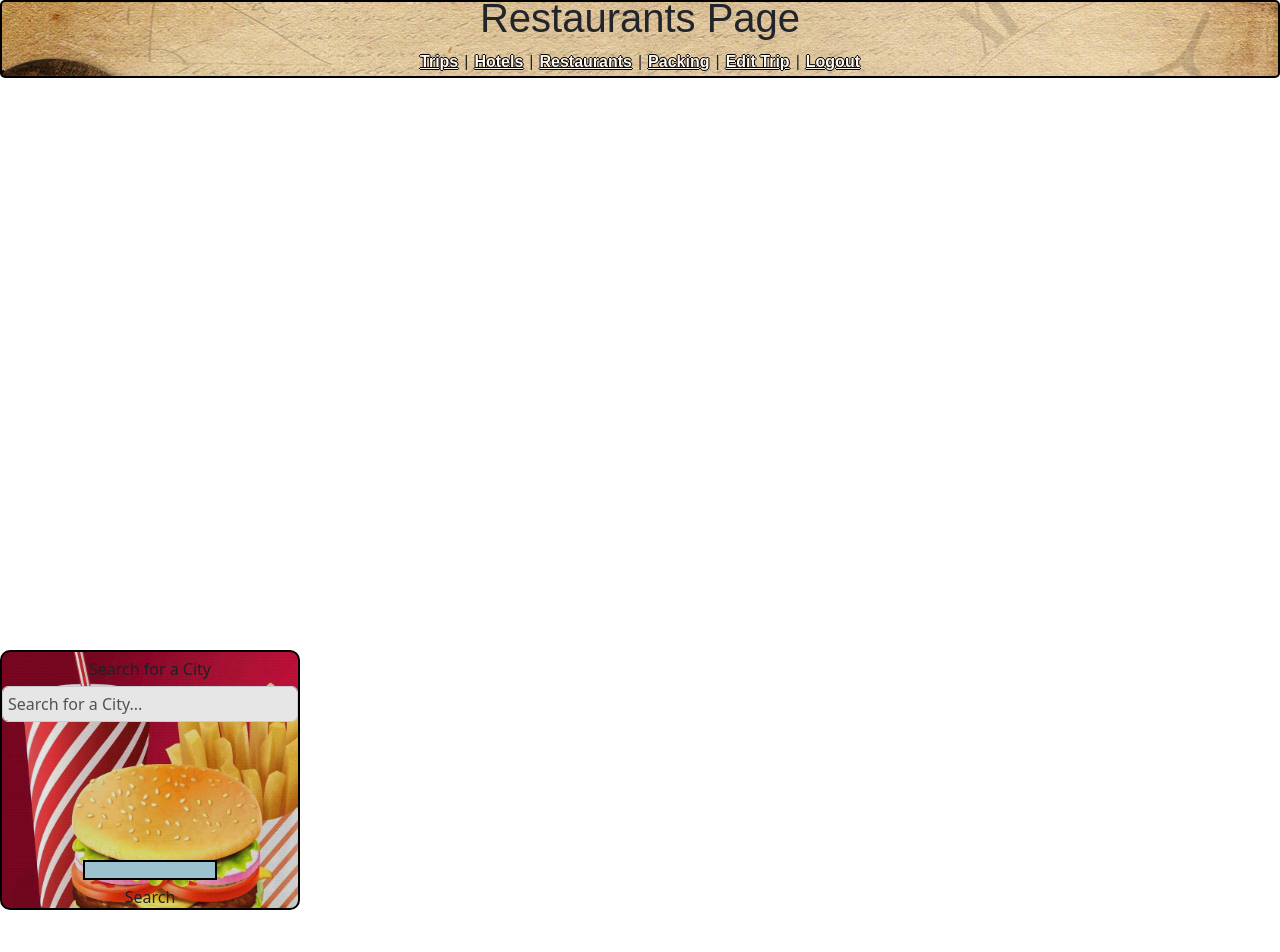
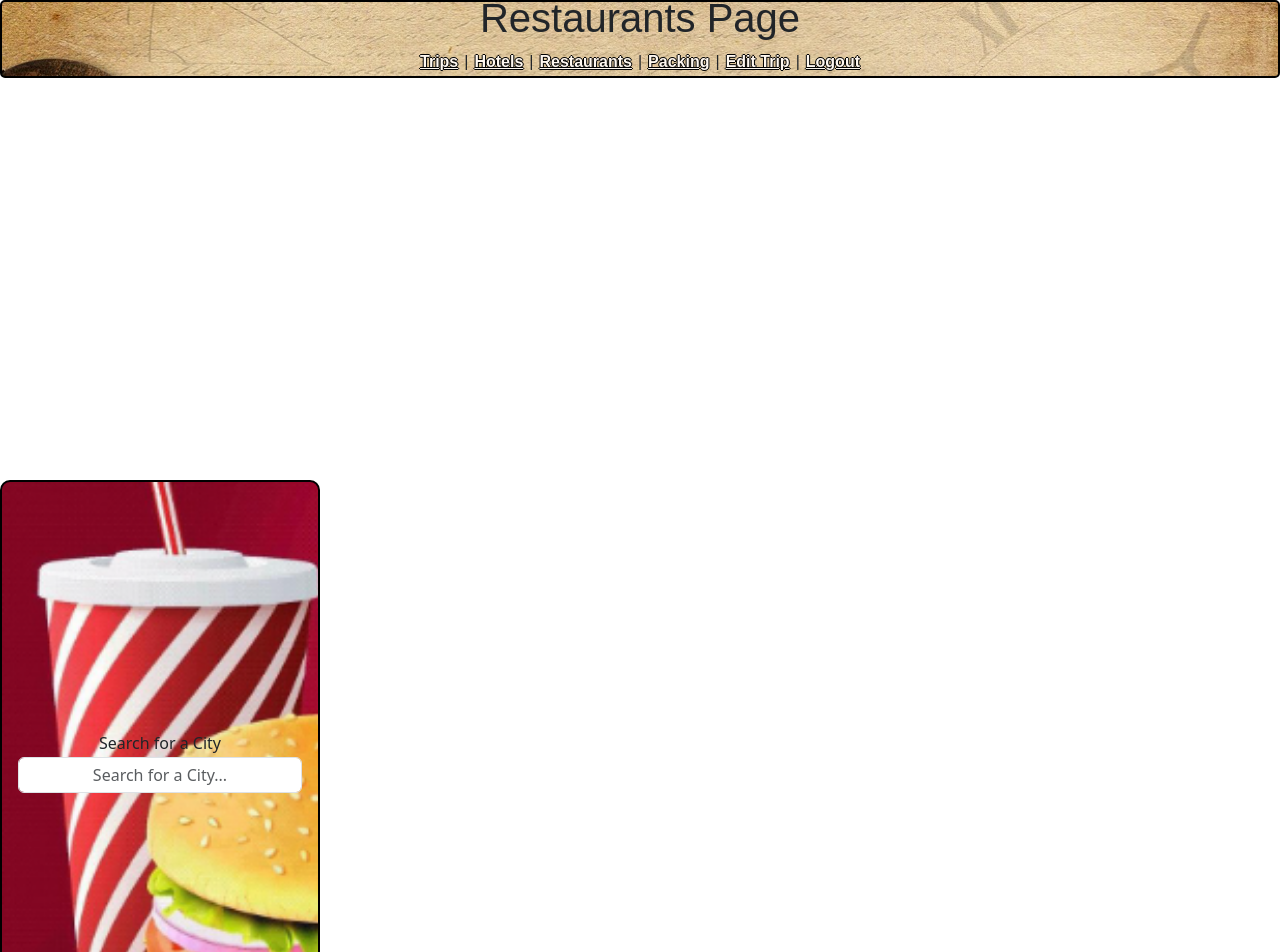
Before and after one commit to devbelle/Project-3, a React (Vite) app in the folder Adventure Awaits/client/: page /restaurants in a window 1280 px wide. Shown: the top 952 px of the page. Before the commit the page ends 910 px from the top, so only its background shows below. Built offline with nearby package versions, Linux system fonts and the light colour scheme.

Commit message:
page fix

```diff
--- a/Adventure Awaits/client/src/pages/RestaurantsPage.jsx
+++ b/Adventure Awaits/client/src/pages/RestaurantsPage.jsx
@@ -4,18 +4,20 @@ import { useState } from "react";
 import { useLazyQuery } from "@apollo/client";
 import { GET_RESTAURANTS } from "../utils/queries";
 import "bootstrap/dist/css/bootstrap.min.css";
-import {Card, ListGroup} from "react-bootstrap";
+import { Card, ListGroup } from "react-bootstrap";
 
 const Section = styled.section`
   display: flex;
   flex-direction: column;
   align-items: center;
   justify-content: center;
+  height: 70vh;
   min-height: 40vh;
   width: 100%;
-  margin-top: -120px;
   @media (max-width: 768px) {
-    width: 70%; // Decrease width on smaller screens
+    height: 80vh; // Increase height on smaller screens
+    min-height: 90vh; // Increase minimum height on smaller screens
+    width: 100%; // Increase width on smaller screens
   }
 `;
 
@@ -23,28 +25,31 @@ const ParentDiv = styled.div`
   display: flex;
   justify-content: center;
   align-items: center;
-  min-height: 80vh;
+  min-height: 40vh;
   width: 100vw;
+  @media (max-width: 768px) {
+    min-height: 60vh; // Increase minimum height on smaller screens
+  }
 `;
 
 const Form = styled.form`
+margin-top: -80px;
   display: flex;
   flex-direction: column;
   align-items: center;
   justify-content: center;
-  width: 300px;
-  height: 260px;
+  min-height: 50%;
+  width: 25%;
   border: 2px solid black;
-  margin-top: 10px;
   border-radius: 10px;
-  background-image: url("images/burger.png");
-  background-repeat: no-repeat;
-  background-size: cover%;
-  filter: brightness(90%);
+  background-image: url('/images/burger.png');
+  background-size: cover;
+  @media (max-width: 768px) {
+    width: 60%; // Increase width on smaller screens
+    min-height: 40%; // Increase height on smaller screens
+  }
 `;
-
 const Button = styled.button`
-  width: 100px;
   display: block;
   border: 2px solid black;
   padding: 8px;
@@ -56,23 +61,41 @@ const Button = styled.button`
   &:hover {
     transform: scale(1.02); // Increase size on hover
   }
-  background-color: #add8e6;
+  background-color: #ADD8E6;
   @media (max-width: 768px) {
-    width: 50%; // Increase width on smaller screens
-    height: 60px; // Increase height on smaller screens
+    width: 40%; // Increase width on smaller screens
   }
 
-  @media (max-width: 735px) {
-    width: 40%; // Increase width on even smaller screens
-    height: 40px; // Increase height on even smaller screens
+  @media (max-width: 480px) {
+    width: 80%; // Further increase width on very small screens
   }
 `;
+
 const Input = styled.input`
   padding: 5px;
-  margin: 5px;
+  width: 90%;
+  margin-top: 2px;
+  text-align: center;
+  transition: all 0.3s ease; // Add transition
+  &:hover {
+    transform: scale(1.02); // Increase size on hover
+  }
+  @media (max-width: 480px) {
+    width: 60; // Further increase width on very small screens
+  }
 `;
 
-
+const Label = styled.label`
+display: block;
+  width: 100%;
+  text-align: center;
+  font-weight: bold;
+margin-bottom: 10px;
+font-size: 28px;
+color: white;
+margin-top: -50px;
+padding-bottom: 2px;
+  `;
 
 const RestaurantsPage = () => {
   const [restaurantCitySearch, setRestaurantCitySearch] = useState("");
@@ -131,15 +154,20 @@ const RestaurantsPage = () => {
 
       {restaurants.length > 0
         ? restaurants.map((restaurant) => (
-            <Card key={restaurant.locationId} style={{ width: '18rem' }} >
-              <Card.Header as="h4" className="text-center">{restaurant.name}</Card.Header>
+            <Card key={restaurant.locationId} style={{ width: "18rem" }}>
+              <Card.Header as="h4" className="text-center">
+                {restaurant.name}
+              </Card.Header>
               <Card.Body>
-              <Card.Img src={restaurant.squareImgUrl} />
+                <Card.Img src={restaurant.squareImgUrl} />
                 <ListGroup>
-                  <ListGroup.Item>Average Rating: {restaurant.averageRating}</ListGroup.Item>
+                  <ListGroup.Item>
+                    Average Rating: {restaurant.averageRating}
+                  </ListGroup.Item>
                   <ListGroup.Item>Price: {restaurant.priceTag}</ListGroup.Item>
-                  <ListGroup.Item>{restaurant.currentOpenStatusText}</ListGroup.Item>
-
+                  <ListGroup.Item>
+                    {restaurant.currentOpenStatusText}
+                  </ListGroup.Item>
                 </ListGroup>
               </Card.Body>
             </Card>
```
